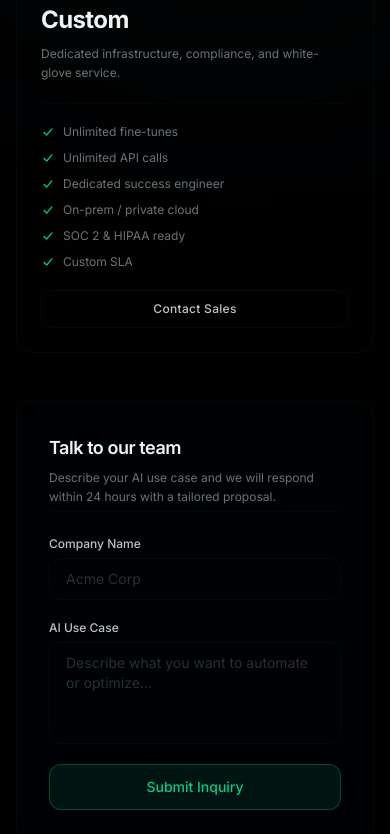
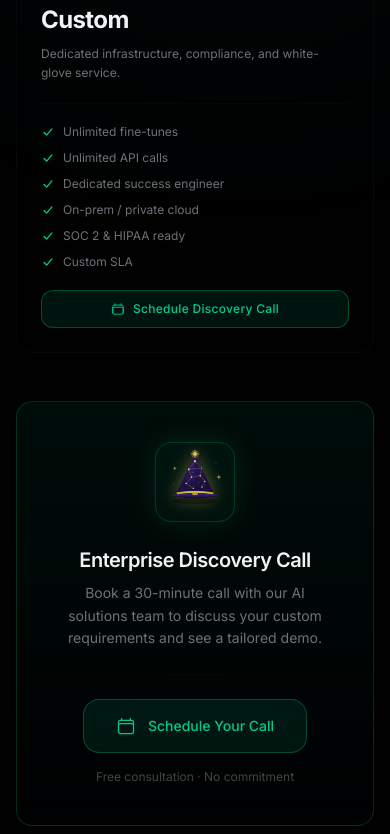
Before and after one commit to GrowWizardAI/v0-services-section, a Next.js app: page / in a window 390 px wide. Shown: the part 5907-6741 px from the top of the page. Built offline with nearby package versions, Linux system fonts and the light colour scheme.

Commit message:
feat: add scheduling links throughout site
Update CTAs and replace contact form with scheduling buttons

```diff
--- a/components/footer.tsx
+++ b/components/footer.tsx
@@ -1,4 +1,6 @@
 import Image from "next/image"
+
+const SCHEDULE_URL = "https://calendar.app.google/T1KHK1wcPwEmspiW9"
 
 const footerColumns = [
   {
@@ -7,7 +9,7 @@ const footerColumns = [
       { label: "About", href: "#" },
       { label: "Blog", href: "#" },
       { label: "Careers", href: "#" },
-      { label: "Contact", href: "#" },
+      { label: "Schedule a Call", href: SCHEDULE_URL, external: true },
     ],
   },
   {
@@ -102,9 +104,19 @@ export function Footer() {
                     <li key={link.label}>
                       <a
                         href={link.href}
-                        className="text-sm text-muted-foreground transition-colors duration-200 hover:text-foreground"
+                        {...(("external" in link && link.external) ? { target: "_blank", rel: "noopener noreferrer" } : {})}
+                        className={`text-sm transition-colors duration-200 ${
+                          "external" in link && link.external
+                            ? "text-primary hover:text-primary/80"
+                            : "text-muted-foreground hover:text-foreground"
+                        }`}
                       >
                         {link.label}
+                        {"external" in link && link.external && (
+                          <svg viewBox="0 0 16 16" fill="none" stroke="currentColor" strokeWidth={1.5} className="inline-block ml-1 h-3 w-3" aria-hidden="true">
+                            <path strokeLinecap="round" strokeLinejoin="round" d="M6 10 10 6m0 0H6.5m3.5 0v3.5" />
+                          </svg>
+                        )}
                       </a>
                     </li>
                   ))}
--- a/components/get-started-section.tsx
+++ b/components/get-started-section.tsx
@@ -1,6 +1,8 @@
 "use client"
 
-import { useState, type FormEvent } from "react"
+import Image from "next/image"
+
+const SCHEDULE_URL = "https://calendar.app.google/T1KHK1wcPwEmspiW9"
 
 const tiers = [
   {
@@ -107,6 +109,19 @@ function TierCard({ tier }: { tier: (typeof tiers)[0] }) {
         ))}
       </ul>
 
+      {tier.name === "Enterprise" ? (
+        <a
+          href={SCHEDULE_URL}
+          target="_blank"
+          rel="noopener noreferrer"
+          className="mt-auto flex w-full items-center justify-center gap-2 rounded-lg border border-primary/30 bg-primary/10 px-4 py-2.5 text-xs font-medium tracking-wide text-primary backdrop-blur-md transition-all duration-300 hover:border-primary/50 hover:bg-primary/15 hover:shadow-[0_0_20px_rgba(52,211,153,0.15)]"
+        >
+          <svg viewBox="0 0 24 24" fill="none" stroke="currentColor" strokeWidth={1.5} className="h-3.5 w-3.5" aria-hidden="true">
+            <path strokeLinecap="round" strokeLinejoin="round" d="M6.75 3v2.25M17.25 3v2.25M3 18.75V7.5a2.25 2.25 0 0 1 2.25-2.25h13.5A2.25 2.25 0 0 1 21 7.5v11.25m-18 0A2.25 2.25 0 0 0 5.25 21h13.5A2.25 2.25 0 0 0 21 18.75m-18 0v-7.5A2.25 2.25 0 0 1 5.25 9h13.5A2.25 2.25 0 0 1 21 11.25v7.5" />
+          </svg>
+          Schedule Discovery Call
+        </a>
+      ) : (
         <button
           type="button"
           className={`mt-auto w-full rounded-lg border px-4 py-2.5 text-xs font-medium tracking-wide transition-all duration-300 ${
@@ -115,20 +130,14 @@ function TierCard({ tier }: { tier: (typeof tiers)[0] }) {
               : "border-border/40 bg-transparent text-foreground/80 hover:border-primary/30 hover:bg-primary/[0.04] hover:text-primary"
           }`}
         >
-        {tier.name === "Enterprise" ? "Contact Sales" : "Get Started"}
+          Get Started
         </button>
+      )}
     </div>
   )
 }
 
 export function GetStartedSection() {
-  const [submitted, setSubmitted] = useState(false)
-
-  function handleSubmit(e: FormEvent<HTMLFormElement>) {
-    e.preventDefault()
-    setSubmitted(true)
-  }
-
   return (
     <section className="relative z-10 px-4 py-24 sm:px-6 lg:px-8">
       {/* Background accent */}
@@ -165,92 +174,46 @@ export function GetStartedSection() {
             </div>
           </div>
 
-          {/* Right: Contact form */}
+          {/* Right: Schedule Discovery Call */}
           <div className="lg:w-2/5">
-            <div className="flex h-full flex-col rounded-xl border border-border/40 bg-card/30 p-8 backdrop-blur-sm">
-              <h3 className="text-lg font-semibold tracking-tight text-foreground">
-                Talk to our team
-              </h3>
-              <p className="mt-1.5 text-xs leading-relaxed text-muted-foreground">
-                Describe your AI use case and we will respond within 24 hours
-                with a tailored proposal.
-              </p>
-
-              <div className="mt-1 h-px bg-border/30" />
-
-              {submitted ? (
-                <div className="my-auto flex flex-col items-center gap-3 py-12 text-center">
-                  <div className="flex h-12 w-12 items-center justify-center rounded-full border border-primary/20 bg-primary/10">
-                    <svg
-                      viewBox="0 0 24 24"
-                      fill="none"
-                      stroke="currentColor"
-                      strokeWidth={1.5}
-                      strokeLinecap="round"
-                      strokeLinejoin="round"
-                      className="h-6 w-6 text-primary"
-                      aria-hidden="true"
-                    >
-                      <path d="M5 13l4 4L19 7" />
-                    </svg>
-                  </div>
-                  <p className="text-sm font-medium text-foreground">
-                    Submitted successfully
-                  </p>
-                  <p className="text-xs text-muted-foreground">
-                    {"We'll be in touch within 24 hours."}
-                  </p>
-                </div>
-              ) : (
-                <form
-                  onSubmit={handleSubmit}
-                  className="mt-6 flex flex-1 flex-col gap-5"
-                >
-                  {/* Company Name */}
-                  <div className="flex flex-col gap-1.5">
-                    <label
-                      htmlFor="company"
-                      className="text-xs font-medium text-foreground/80"
-                    >
-                      Company Name
-                    </label>
-                    <input
-                      id="company"
-                      name="company"
-                      type="text"
-                      required
-                      placeholder="Acme Corp"
-                      className="w-full rounded-lg border border-border/50 bg-transparent px-4 py-2.5 text-sm text-foreground placeholder:text-muted-foreground/40 outline-none transition-all duration-200 focus:border-primary/50 focus:ring-2 focus:ring-primary/20"
+            <div className="flex h-full flex-col items-center justify-center rounded-xl border border-primary/20 bg-gradient-to-b from-primary/[0.06] to-transparent p-10 backdrop-blur-sm text-center">
+              {/* Logo */}
+              <div className="flex h-20 w-20 items-center justify-center rounded-2xl border border-primary/20 bg-primary/5 shadow-[0_0_30px_rgba(52,211,153,0.12)] mb-6">
+                <Image
+                  src="/logo.svg"
+                  alt="GrowWizardAI"
+                  width={56}
+                  height={64}
+                  className="drop-shadow-[0_0_8px_rgba(240,208,96,0.4)]"
                 />
               </div>
 
-                  {/* AI Use Case */}
-                  <div className="flex flex-1 flex-col gap-1.5">
-                    <label
-                      htmlFor="usecase"
-                      className="text-xs font-medium text-foreground/80"
+              <h3 className="text-xl font-semibold tracking-tight text-foreground">
+                Enterprise Discovery Call
+              </h3>
+              <p className="mt-2 max-w-xs text-sm leading-relaxed text-muted-foreground">
+                Book a 30-minute call with our AI solutions team to discuss your
+                custom requirements and see a tailored demo.
+              </p>
+
+              <div className="my-6 h-px w-16 bg-border/30" />
+
+              {/* Scheduling CTA */}
+              <a
+                href={SCHEDULE_URL}
+                target="_blank"
+                rel="noopener noreferrer"
+                className="group flex items-center gap-3 rounded-xl border border-primary/30 bg-primary/10 px-8 py-4 text-sm font-medium text-primary backdrop-blur-md transition-all duration-300 hover:border-primary/50 hover:bg-primary/15 hover:shadow-[0_0_30px_rgba(52,211,153,0.2)]"
               >
-                      AI Use Case
-                    </label>
-                    <textarea
-                      id="usecase"
-                      name="usecase"
-                      required
-                      rows={4}
-                      placeholder="Describe what you want to automate or optimize..."
-                      className="w-full flex-1 resize-none rounded-lg border border-border/50 bg-transparent px-4 py-2.5 text-sm text-foreground placeholder:text-muted-foreground/40 outline-none transition-all duration-200 focus:border-primary/50 focus:ring-2 focus:ring-primary/20"
-                    />
-                  </div>
+                <svg viewBox="0 0 24 24" fill="none" stroke="currentColor" strokeWidth={1.5} className="h-5 w-5 transition-transform duration-300 group-hover:scale-110" aria-hidden="true">
+                  <path strokeLinecap="round" strokeLinejoin="round" d="M6.75 3v2.25M17.25 3v2.25M3 18.75V7.5a2.25 2.25 0 0 1 2.25-2.25h13.5A2.25 2.25 0 0 1 21 7.5v11.25m-18 0A2.25 2.25 0 0 0 5.25 21h13.5A2.25 2.25 0 0 0 21 18.75m-18 0v-7.5A2.25 2.25 0 0 1 5.25 9h13.5A2.25 2.25 0 0 1 21 11.25v7.5" />
+                </svg>
+                Schedule Your Call
+              </a>
 
-                  {/* Submit */}
-                  <button
-                    type="submit"
-                    className="w-full rounded-lg border border-primary/30 bg-primary/10 px-5 py-3 text-sm font-medium text-primary backdrop-blur-md transition-all duration-300 hover:border-primary/50 hover:bg-primary/15 hover:shadow-[0_0_24px_rgba(52,211,153,0.12)]"
-                  >
-                    Submit Inquiry
-                  </button>
-                </form>
-              )}
+              <p className="mt-4 text-xs text-muted-foreground/60">
+                Free consultation &middot; No commitment
+              </p>
             </div>
           </div>
         </div>
```
Also changed, not shown: components/navbar.tsx (+16 -6 lines). Lines whose indentation alone changed are shown as unchanged.
